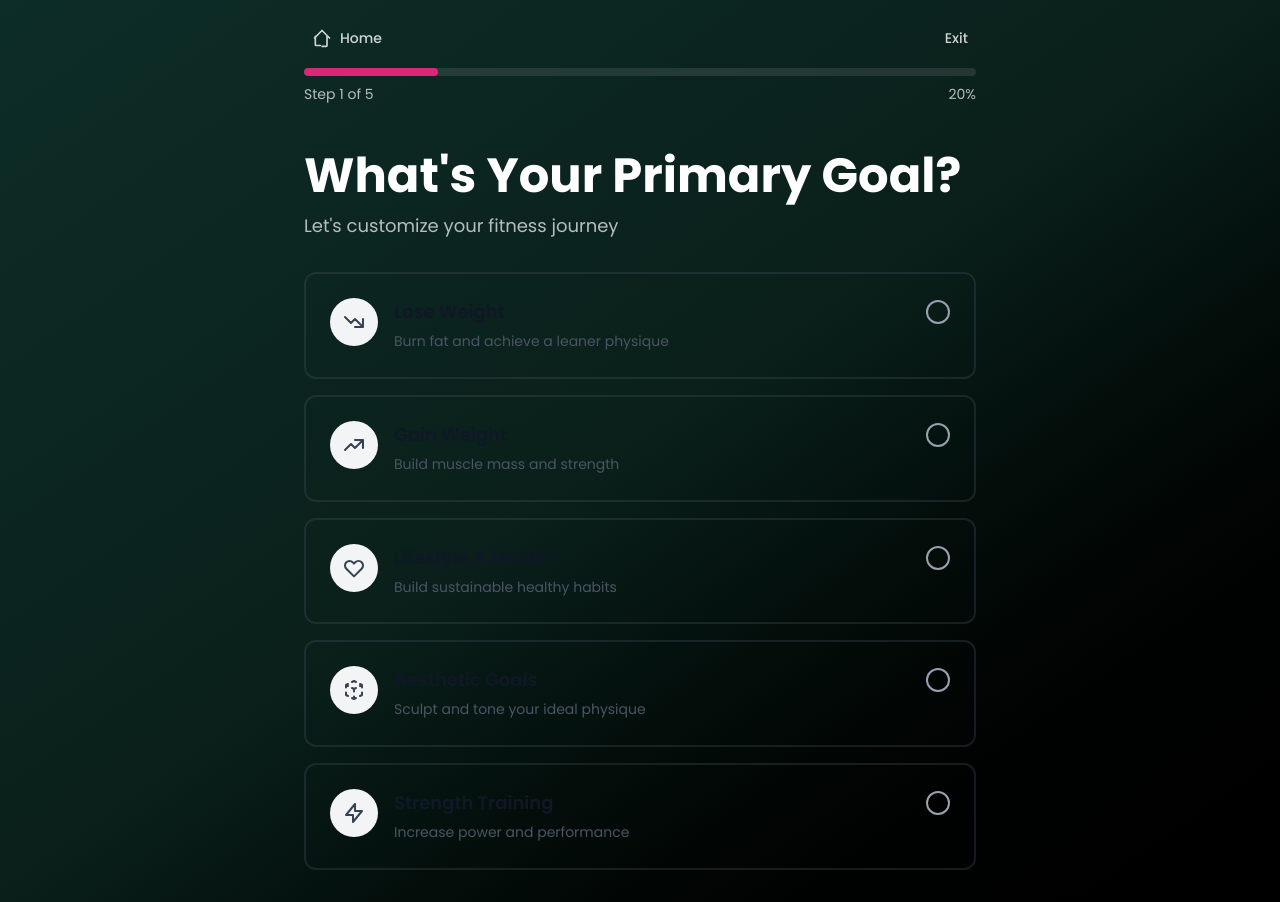
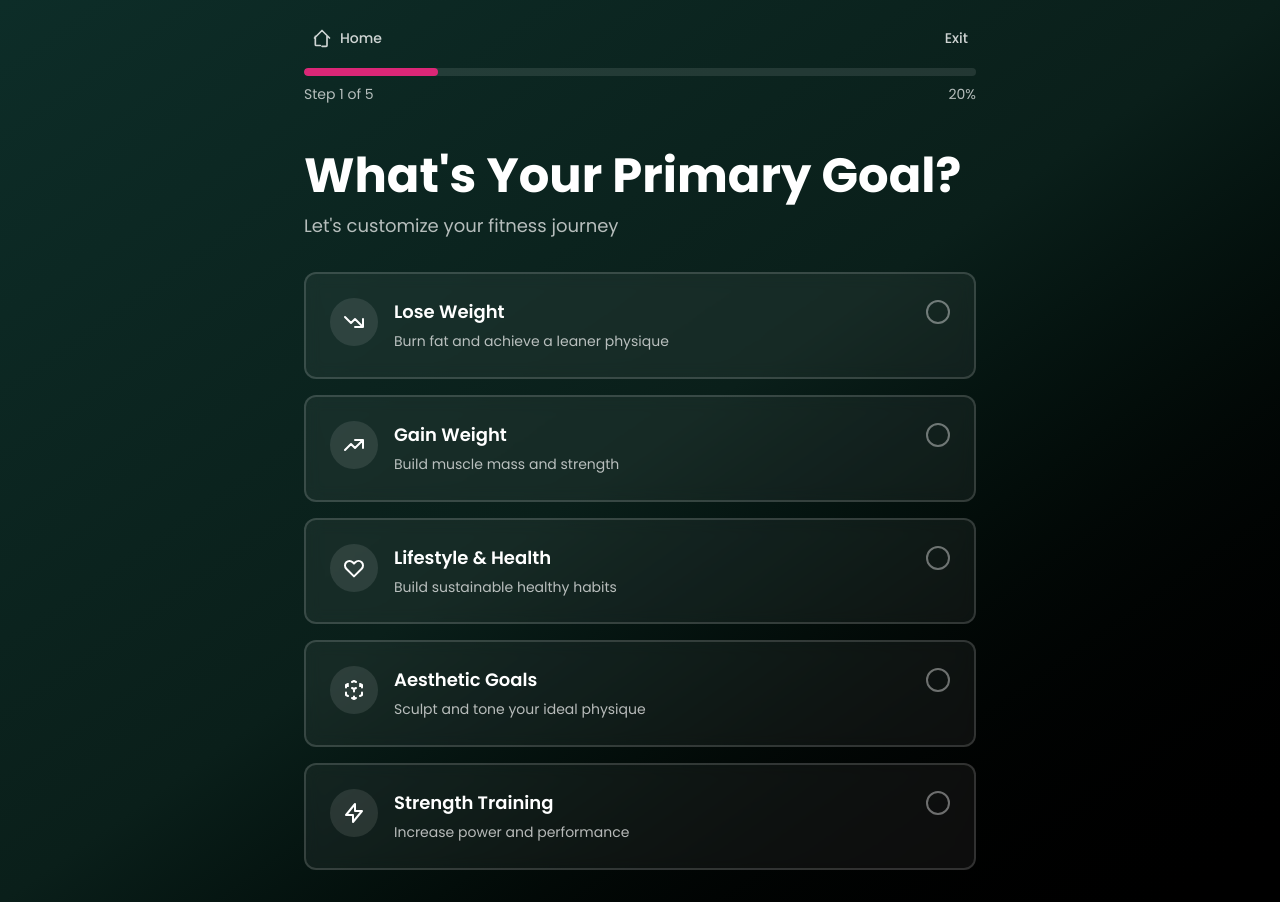
Before and after one commit to davidbanjo13-design/deekamara-fitness, a Next.js app: page /quiz in a window 1280 px wide. Built offline with nearby package versions, Linux system fonts and the light colour scheme.

Commit message:
Improve quiz readability on dark background

```diff
--- a/src/components/quiz/OptionTile.tsx
+++ b/src/components/quiz/OptionTile.tsx
@@ -27,10 +27,11 @@ export default function OptionTile({
       className={cn(
         'w-full text-left p-6 rounded-xl border-2 transition-all duration-300',
         'hover:shadow-md active:scale-[0.98] disabled:opacity-50 disabled:cursor-not-allowed',
-        'focus:outline-none focus:ring-2 focus:ring-accent-cyan focus:ring-offset-2',
+        'focus:outline-none focus:ring-2 focus:ring-accent-cyan focus:ring-offset-2 focus:ring-offset-transparent',
+        'bg-white/5 backdrop-blur-sm',
         isSelected
-          ? 'border-accent-cyan bg-accent-cyan/10 shadow-md'
-          : 'border-gray-600/30 hover:border-accent-cyan/50 bg-transparent'
+          ? 'border-accent-cyan bg-accent-cyan/15 shadow-md'
+          : 'border-white/15 hover:border-white/30'
       )}
       whileHover={{ scale: disabled ? 1 : 1.02 }}
       whileTap={{ scale: disabled ? 1 : 0.98 }}
@@ -42,8 +43,8 @@ export default function OptionTile({
             className={cn(
               'flex-shrink-0 w-12 h-12 rounded-full flex items-center justify-center transition-colors',
               isSelected
-                ? 'bg-accent-cyan text-dark'
-                : 'bg-gray-100 text-gray-700'
+                ? 'bg-accent-cyan text-white'
+                : 'bg-white/10 text-white'
             )}
           >
             {icon}
@@ -53,7 +54,7 @@ export default function OptionTile({
         {/* Content */}
         <div className="flex-1 min-w-0">
           <div className="flex items-center justify-between gap-2 mb-1">
-            <h3 className="font-semibold text-lg text-gray-900">
+            <h3 className="font-semibold text-lg text-white">
               {label}
             </h3>
 
@@ -63,21 +64,21 @@ export default function OptionTile({
                 'flex-shrink-0 w-6 h-6 rounded-full border-2 transition-all flex items-center justify-center',
                 isSelected
                   ? 'border-accent-cyan bg-accent-cyan'
-                  : 'border-gray-400'
+                  : 'border-white/40'
               )}
             >
               {isSelected && (
                 <motion.div
                   initial={{ scale: 0 }}
                   animate={{ scale: 1 }}
-                  className="w-2 h-2 rounded-full bg-dark"
+                  className="w-2 h-2 rounded-full bg-white"
                 />
               )}
             </div>
           </div>
 
           {description && (
-            <p className="text-sm text-gray-600 leading-relaxed">
+            <p className="text-sm text-white/70 leading-relaxed">
               {description}
             </p>
           )}
```
